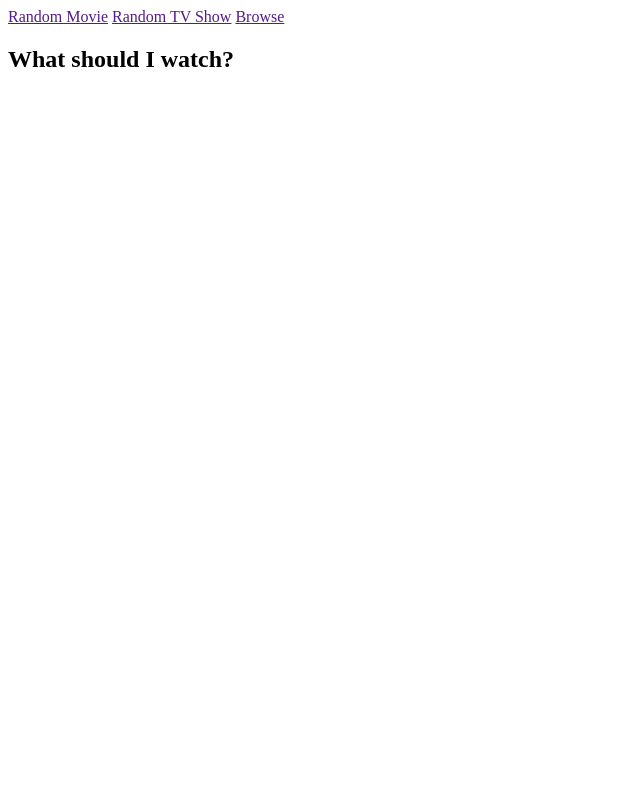
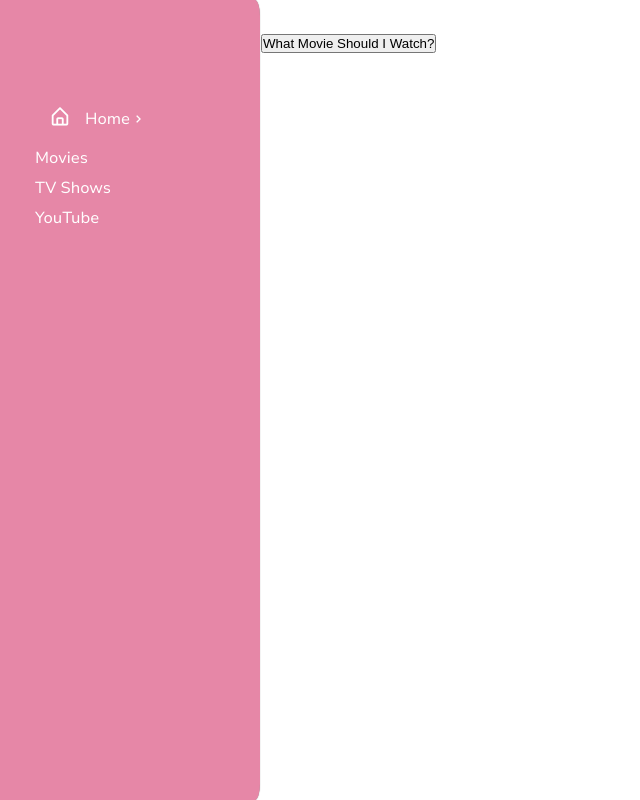
Before and after one commit to thenusha/movie-picker, a plain HTML site: page index.html in a window 1280 px wide. Shown: the whole page, without its empty margins (0-640 px from the left). Drawn offline with nearby package versions, Linux system fonts and the light colour scheme.

Commit message:
attempt to clone main to branch

```diff
--- a/home.scss
+++ b/home.scss
@@ -5,7 +5,97 @@
 @use "partials/mixins" as *;
 
 * {
-    box-sizing: border-box;
-    margin: 0;
+  box-sizing: border-box;
+  margin: 0;
+  padding: 0;
+}
+
+body {
+  margin: 0;
+  font-family: NunitoSans;
+}
+
+.sidebar {
+  background-color: rgb(230, 135, 167);
+  width: 260px;
+  position: fixed;
+  top: 0;
+  left: 0;
+  height: 100%;
+  padding: 80px 20px;
+  z-index: 100;
+  overflow-y: scroll;
+  box-shadow: 0 0 1px gray;
+  border-bottom-right-radius: 2%;
+  border-top-right-radius: 2%;
+  transition: all 0.5s ease;
+
+  &__content {
+    position: relative;
+  }
+
+  &__items {
     padding: 0;
+    list-style: none;
+  }
+
+  &__title {
+    margin: 0.9375rem 0;
+    padding: 0;
+    font-size: 1.125rem;
+  }
 }
+
+.nav {
+  &__link {
+    display: flex;
+    align-items: center;
+    width: 100%;
+    padding: 4px 15px;
+    border-radius: 8px;
+    text-decoration: none;
+    color: white;
+    white-space: nowrap;
+  }
+
+  &__link:hover {
+    color: black;
+    background: pink;
+  }
+
+  &__link--icon {
+    position: relative;
+    font-size: 22px;
+    min-width: 50px;
+    line-height: 40px;
+    display: inline-block;
+    text-align: center;
+    border-radius: 6px;
+  }
+
+  // &__link--icon:hover{
+  //     background-color: white;
+  // }
+
+  // &__link--icon::before{
+  //     position: absolute;
+  //     height: 100%;
+  //     width: calc(100% + 100px);
+  //     left: -20px;
+  // }
+}
+
+.submenu_item {
+  cursor: pointer;
+}
+//   .submenu {
+//     display: none;
+//   }
+
+.main {
+  display: flex;
+  flex-wrap: wrap;
+  justify-content: space-evenly;
+  position: absolute;
+  left: 261px;
+}
--- a/index.html
+++ b/index.html
@@ -1,16 +1,46 @@
 <!DOCTYPE html>
 <html lang="en">
+
 <head>
     <meta charset="UTF-8">
     <meta name="viewport" content="width=device-width, initial-scale=1.0">
     <title>What should I watch?</title>
+    <link rel="stylesheet" href="home.css">
+    <link rel="stylesheet" href="https://unpkg.com/boxicons@2.1.4/css/boxicons.min.css">
 </head>
+
 <body>
     <header>
-        <nav>
-            <a href="">Random Movie</a>
-            <a href="">Random TV Show</a>
-            <a href="">Browse</a>
+        <nav class="sidebar">
+            <div class="sidebar__content">
+                <ul class="sidebar__items">
+                    <div class="sidebar__title sidebar__dashboard"></div>
+                    <li class="nav">
+                        <div href="#" class="nav__link">
+                            <span class="nav__link--icon">
+                                <a class="bx bx-home-alt"></a>
+                            </span>
+                            <span>Home</span>
+                            <a class="bx bx-chevron-right arrow-left"></a>
+                        </div>
+                        <ul class="sidebar__items">
+                            <a href="#" class="nav__link sublink">Movies</a>
+                            <a href="#" class="nav__link sublink">TV Shows</a>
+                            <a href="#" class="nav__link sublink">YouTube</a>
+                        </ul>
+                    </li>
+                </ul>
+                <!-- <div class="bottom_content">
+                        <div class="bottom expand_sidebar">
+                          <span> Expand</span>
+                          <i class='bx bx-log-in' ></i>
+                        </div>
+                        <div class="bottom collapse_sidebar">
+                          <span> Collapse</span>
+                          <i class='bx bx-log-out'></i>
+                        </div>
+                      </div> -->
+            </div>
         </nav>
     </header>
     <section>
@@ -18,8 +48,10 @@
             <h1>What should I watch?</h1>
         </div>
     </section>
-    <section>
-        <div></div>
+    <section class="main">
+        <div><button id="suggest-movie-btn">What Movie Should I Watch?</button>
+            <p id="suggested-movie"></p>
+        </div>
     </section>
     <footer>
         <div>
@@ -27,4 +59,5 @@
         </div>
     </footer>
 </body>
+
 </html>
--- /dev/null
+++ b/script/select_movie.js
@@ -0,0 +1,23 @@
+var imdburl = "https://imdb-api.com/en/API/Top250Movies/k_3hg8o4xp";
+var suggestMovieBtn = document.querySelector("#suggest-movie-btn");
+var suggestedMovieEl = document.querySelector("#suggested-movie");
+
+// Function to generate a random number
+function getRandomNumber() {
+  return Math.floor(Math.random() * 249);
+}
+
+// Function to suggest a random movie title
+function suggestRandomMovie() {
+  fetch(imdburl)
+    .then((response) => response.json())
+    .then((data) => {
+      let randomMovie = data.items[getRandomNumber()].title;
+      suggestedMovieEl.innerHTML =
+        "You should watch: <b>" + randomMovie + "</b>";
+    })
+    .catch((error) => console.error("Error fetching movie:", error));
+}
+
+// Event listener for the button click
+suggestMovieBtn.addEventListener("click", suggestRandomMovie);
```
Also changed, not shown: home.css, partials/_mixins.scss (indentation only), partials/_typography.scss (indentation only), 1 other file.
